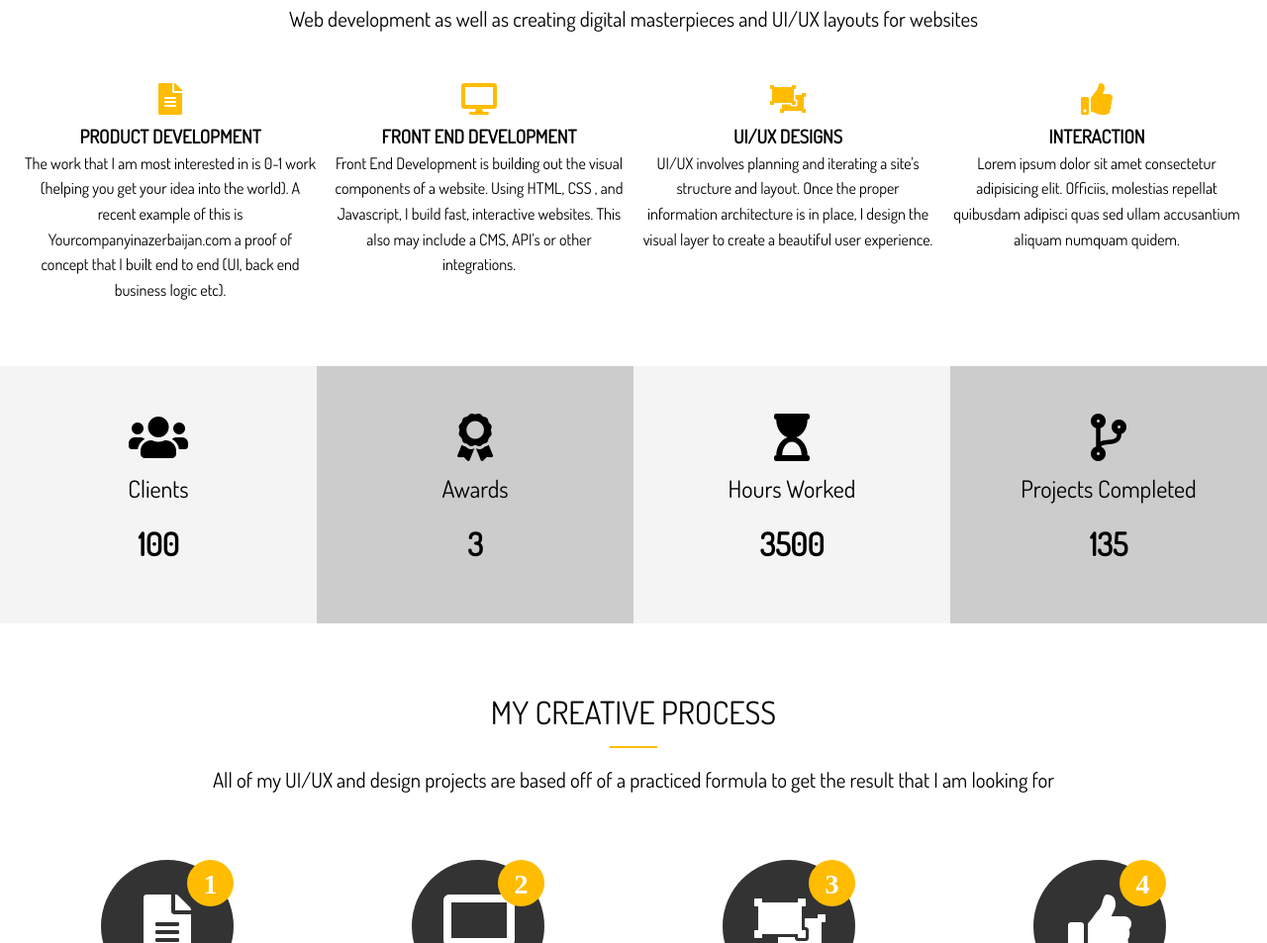
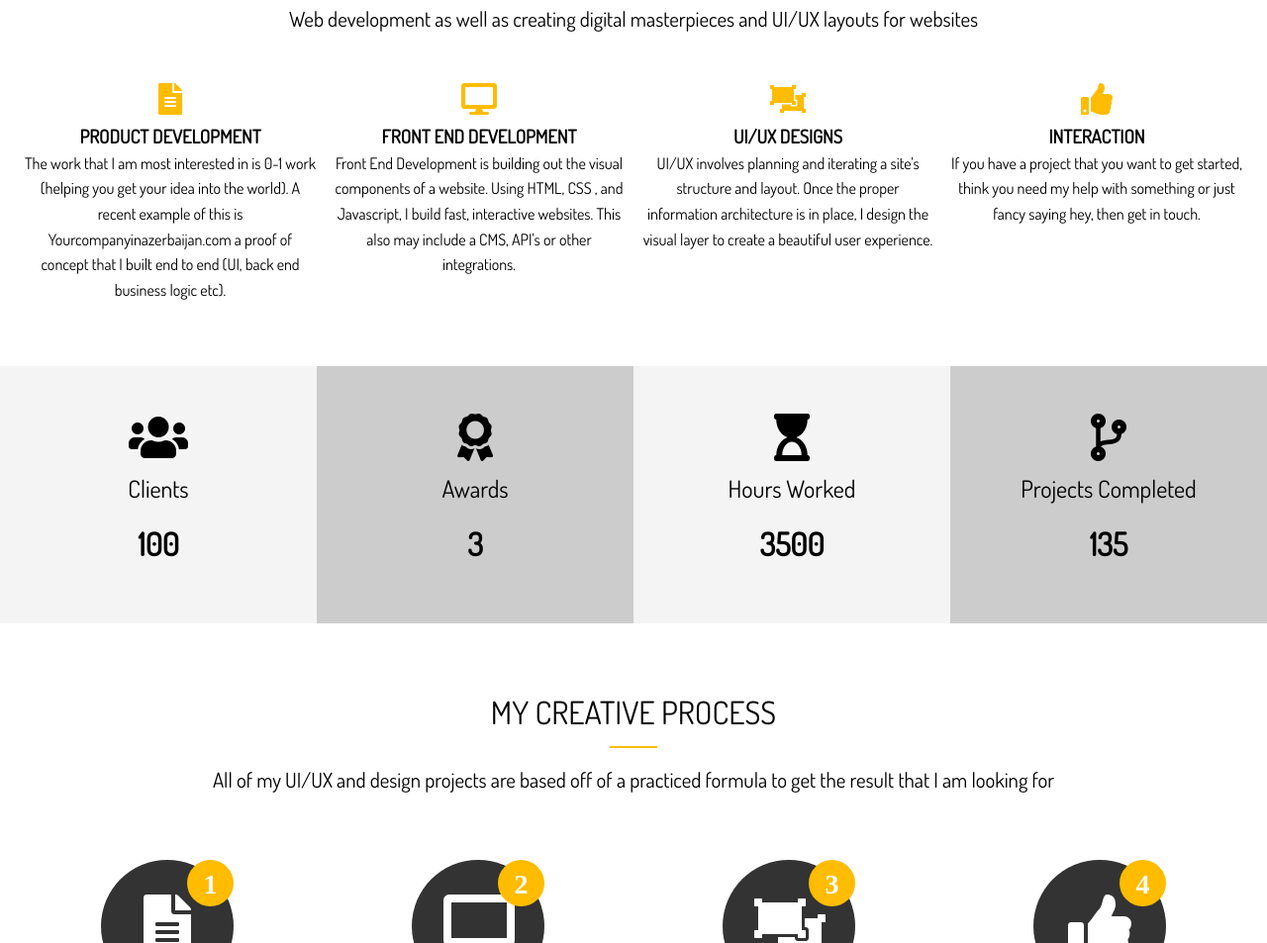
Before and after one commit to MedoBreezy/Private-Portfolio, a website: page dist/index.html in a window 1280 px wide. Shown: the part 906-1859 px from the top of the page at 99% size. Drawn offline with Linux system fonts and the light colour scheme.

Commit message:
Update index.html

```diff
--- a/dist/index.html
+++ b/dist/index.html
@@ -80,9 +80,8 @@
           <i class="fas fa-thumbs-up fa-2x"></i>
           <h3>Interaction</h3>
           <p>
-            Lorem ipsum dolor sit amet consectetur adipisicing elit. Officiis,
-            molestias repellat quibusdam adipisci quas sed ullam accusantium
-            aliquam numquam quidem.
+          If you have a project that you want to get started, think you need my help with something or just fancy saying hey,
+          then get in touch.
           </p>
         </div>
       </div>
```
